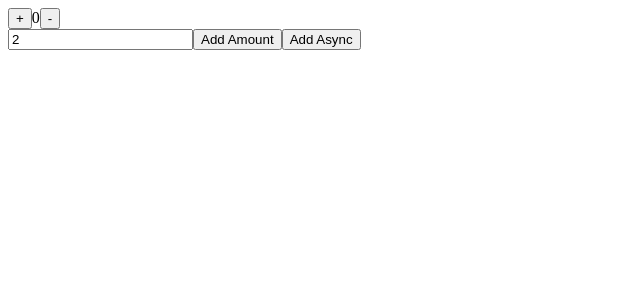
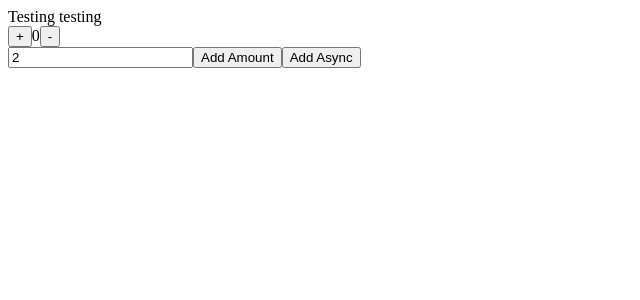
Before and after one commit to Andersgee/firebasetest, a React (Create React App) app: page / in a window 1280 px wide. Shown: the top 300 px of the page, without its empty margins (0-640 px from the left). Built offline with nearby package versions, Linux system fonts and the light colour scheme.

Commit message:
testing testing

```diff
--- a/src/App.js
+++ b/src/App.js
@@ -5,6 +5,7 @@ import firebase from "firebase/app";
 export default function App() {
   return (
     <>
+      Testing testing
       <Counter />
     </>
   );
```
